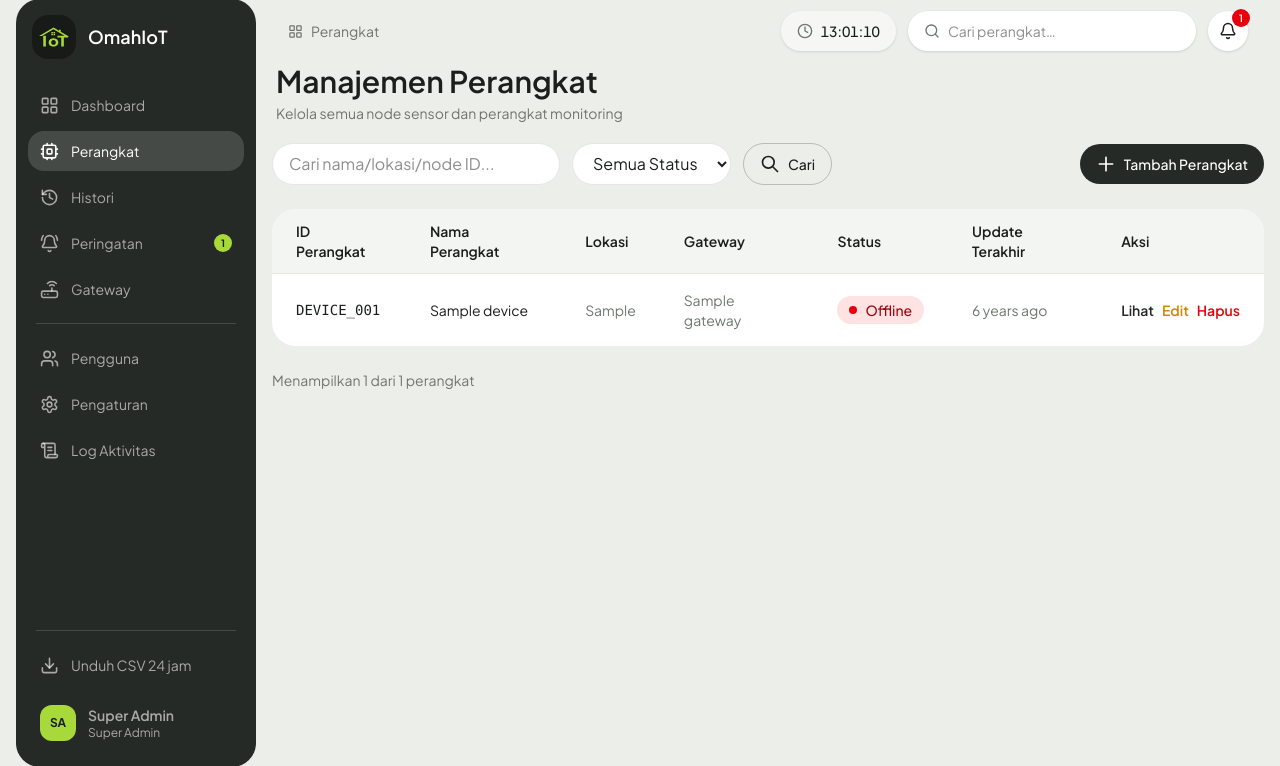
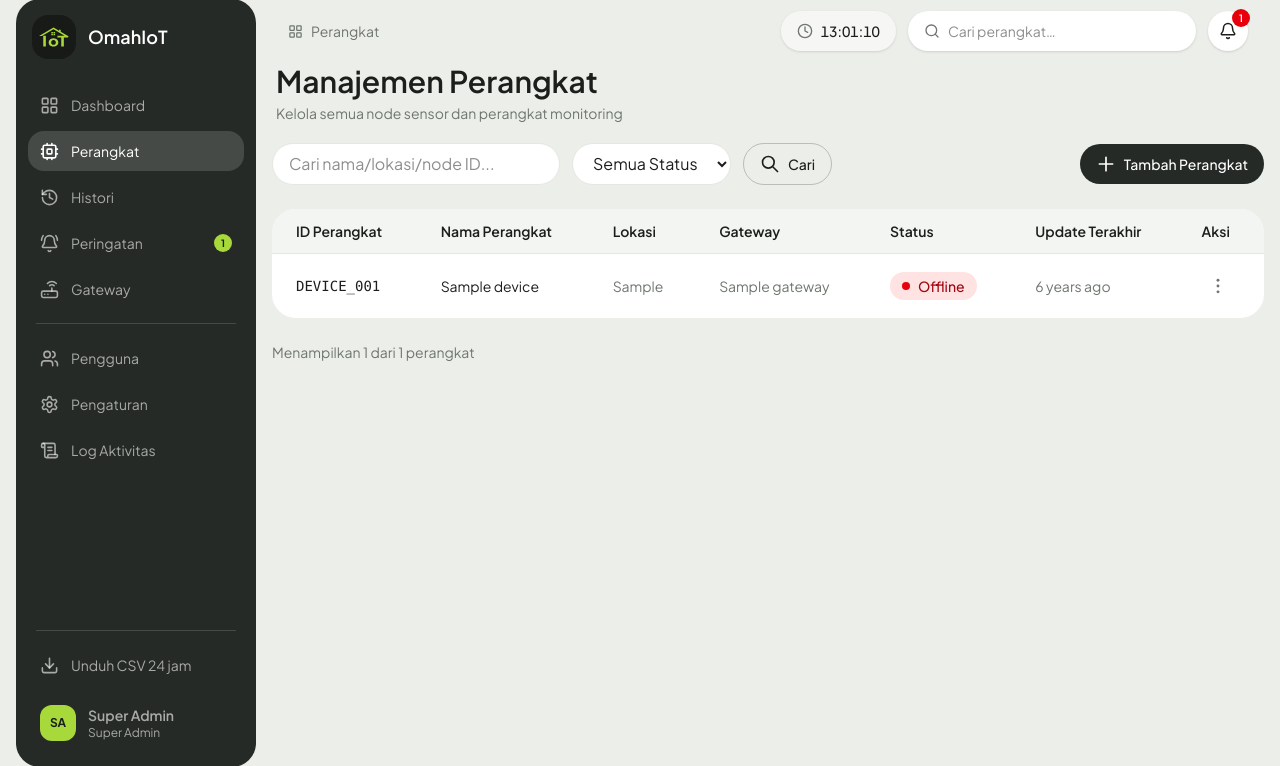
Before and after one commit to bayu3prayitno/dashboard_plts, a Laravel app: page /devices in a window 1280 px wide. Shown: the part 17-783 px from the top of the page. Run offline with Laravel 12, Linux system fonts and the light colour scheme; a user stored in the database is signed in; data comes from the database, SQL or seed files in the repository; tables that the repository leaves empty hold one stand-in row (values such as "Sample post"); style sheets or scripts are compiled from the project's sources.

Commit message:
feat (devices): ubah tombol aksi menjadi menu titik tiga

```diff
--- a/resources/views/dashboard/devices/index.blade.php
+++ b/resources/views/dashboard/devices/index.blade.php
@@ -78,10 +78,21 @@
                     </td>
                     <td class="px-6 py-4 text-sm text-muted">{{ $device->last_seen_at?->diffForHumans() ?? 'Belum ada data' }}</td>
                     <td class="px-6 py-4 text-sm">
-                        <div class="flex gap-2">
-                            <a href="{{ route('devices.show', $device) }}" class="text-primary hover:underline font-semibold">Lihat</a>
-                            <a href="{{ route('devices.edit', $device) }}" class="text-yellow-600 hover:text-yellow-800 font-semibold">Edit</a>
-                            <button type="button" onclick="deleteResource(@js(route('devices.delete', $device)), { title: 'Hapus perangkat?', confirmText: @js('Perangkat '.$device->name.' akan dihapus permanen.') })" class="text-red-600 hover:text-red-800 font-semibold">Hapus</button>
+                        <div class="action-menu">
+                            <button type="button" data-action-toggle aria-haspopup="true" aria-expanded="false" aria-label="Aksi untuk {{ $device->name }}"
+                                    class="p-1.5 rounded-full text-muted hover:bg-canvas hover:text-ink focus:outline-none focus:ring-2 focus:ring-primary/15">
+                                <svg class="w-5 h-5" fill="currentColor" viewBox="0 0 24 24">
+                                    <circle cx="12" cy="5" r="1.75"></circle>
+                                    <circle cx="12" cy="12" r="1.75"></circle>
+                                    <circle cx="12" cy="19" r="1.75"></circle>
+                                </svg>
+                            </button>
+                            <div data-action-panel role="menu"
+                                 class="hidden fixed z-50 w-40 py-1 bg-white border border-line rounded-xl shadow-lg">
+                                <a href="{{ route('devices.show', $device) }}" role="menuitem" class="block px-4 py-2 text-sm text-ink hover:bg-canvas">Lihat</a>
+                                <a href="{{ route('devices.edit', $device) }}" role="menuitem" class="block px-4 py-2 text-sm text-ink hover:bg-canvas">Edit</a>
+                                <button type="button" role="menuitem" onclick="deleteResource(@js(route('devices.delete', $device)), { title: 'Hapus perangkat?', confirmText: @js('Perangkat '.$device->name.' akan dihapus permanen.') })" class="block w-full text-left px-4 py-2 text-sm text-red-600 hover:bg-red-50">Hapus</button>
+                            </div>
                         </div>
                     </td>
                 </tr>
@@ -101,3 +112,43 @@
     </div>
 </div>
 @endsection
+
+@push('scripts')
+<script>
+(() => {
+    let openPanel = null;
+
+    const close = () => {
+        if (!openPanel) return;
+        openPanel.classList.add('hidden');
+        openPanel.previousElementSibling?.setAttribute('aria-expanded', 'false');
+        openPanel = null;
+    };
+
+    const open = (toggle, panel) => {
+        close();
+        panel.classList.remove('hidden');
+        const r = toggle.getBoundingClientRect();
+        const w = panel.offsetWidth, h = panel.offsetHeight;
+        const top = r.bottom + 4 + h > window.innerHeight ? r.top - h - 4 : r.bottom + 4;
+        panel.style.top = `${Math.max(8, top)}px`;
+        panel.style.left = `${Math.max(8, r.right - w)}px`;
+        toggle.setAttribute('aria-expanded', 'true');
+        openPanel = panel;
+    };
+
+    document.addEventListener('click', (e) => {
+        const toggle = e.target.closest('[data-action-toggle]');
+        if (toggle) {
+            const panel = toggle.nextElementSibling;
+            panel === openPanel ? close() : open(toggle, panel);
+            return;
+        }
+        if (e.target.closest('[data-action-panel] [role="menuitem"]') || !e.target.closest('[data-action-panel]')) close();
+    });
+    document.addEventListener('keydown', (e) => e.key === 'Escape' && close());
+    window.addEventListener('scroll', close, true);
+    window.addEventListener('resize', close);
+})();
+</script>
+@endpush
```
